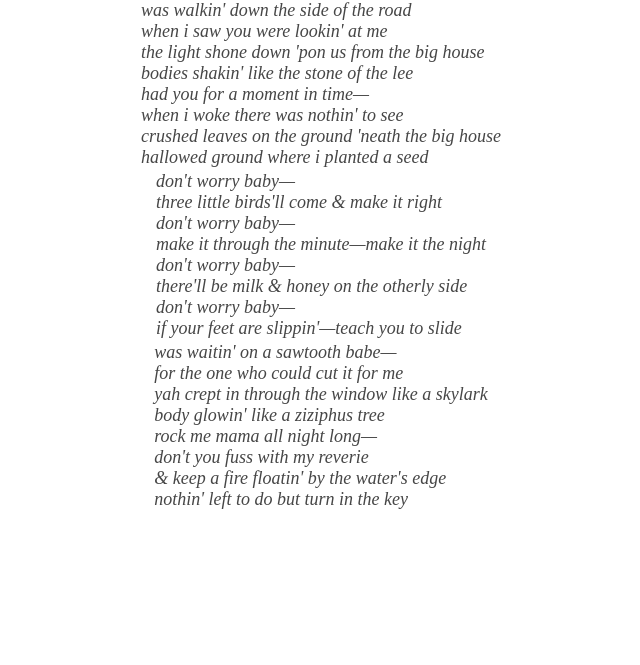
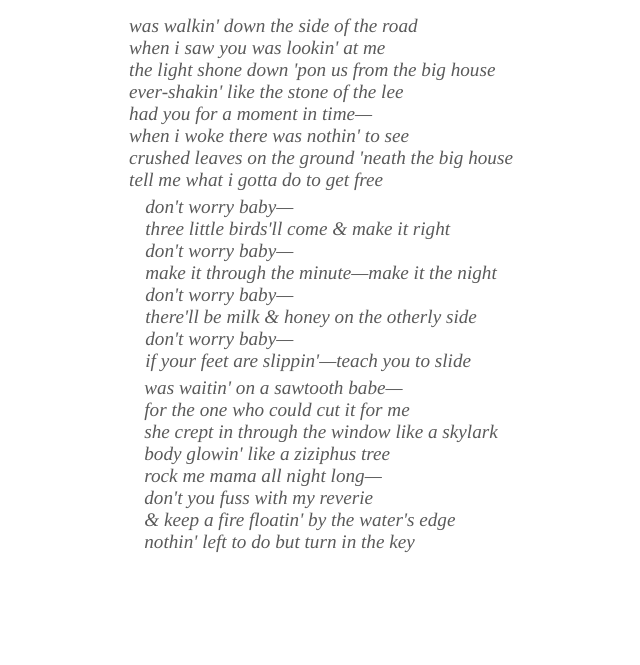
Before and after one commit to colbyramsay/lyrics, a plain HTML site: page dont-worry-baby.html in a window 1280 px wide. Shown: the part 207-872 px from the top of the page, without its empty margins (319-959 px from the left). Before the commit the page ends 800 px from the top, so only its background shows below. Drawn offline with Linux system fonts and the light colour scheme.

Commit message:
Make font larger, increase text color contrast, trim the fat

```diff
--- a/dont-worry-baby.html
+++ b/dont-worry-baby.html
@@ -18,13 +18,13 @@
     </h1>
     <p>
         was walkin' down the side of the road<br>
-        when i saw you were lookin' at me<br>
+        when i saw you was lookin' at me<br>
         the light shone down 'pon us from the big house<br>
-        bodies shakin' like the stone of the lee<br>
+        ever-shakin' like the stone of the lee<br>
         had you for a moment in time—<br>
         when i woke there was nothin' to see<br>
         crushed leaves on the ground 'neath the big house<br>
-        hallowed ground where i planted a seed<br>
+        tell me what i gotta do to get free<br>
     </p>
     <p>
         don't worry baby—<br>
@@ -39,7 +39,7 @@
     <p>
         was waitin' on a sawtooth babe—<br>
         for the one who could cut it for me<br>
-        yah crept in through the window like a skylark<br>
+        she crept in through the window like a skylark<br>
         body glowin' like a ziziphus tree<br>
         rock me mama all night long—<br>
         don't you fuss with my reverie<br>
--- a/style.css
+++ b/style.css
@@ -1,23 +1,23 @@
-/* { border: 1px solid pink; } */
+/* { border: 1px solid pink; }*/
 
 body {
     margin: 0;
-    padding: 0;
+    padding: 27px 27px 45px 27px;
     min-height: 100vh; /* initial body height =
     100% of vh: "viewport height" */
     display: flex;
     justify-content: center;
     flex-direction: column;
     align-items: center;
-    font-family: none;
+    font-family: Times, 'Times New Roman', serif;
     font-style: oblique;
-    font-size: large;
+    font-size: larger;
     background-color: white;
 }
 
 a {
     text-decoration: none;
-    color: rgb(70, 70, 70);
+    color: #5a5a5a;
     transition-duration: 0.4s;
     margin: 9px;
     padding: 3px 6px 3px 6px;
@@ -37,13 +37,10 @@ a {
 }
 
 p {
-    /*color: #ffcc33;
-    filter: saturate(0);
-    opacity: 0.72;*/
     margin: 0;
-    padding: 3px 0 0 0;
+    padding: 5px 0 0 0;
     text-align: none;
-    color: rgb(70, 70, 70);
+    color: #5a5a5a;
     line-height: normal;
 }
 
@@ -72,19 +69,12 @@ h1 {
 
 button {
     background-color: transparent;
-    opacity: .77;
+    opacity: .81;
     font-size: xx-large;
     border: none;
     border-radius: 50%;
     padding: 2px 9px 2px 9px;
     transition-duration: 0.4s;
-}
-
-.footer {
-    display: flex;
-    justify-content: center;
-    align-items: center;
-    height: 72px;
 }
 
 .arrow {
```
Also changed, not shown: index.html (+1 -1 lines), whiskey-in-the-jar.html (+3 -3 lines).
